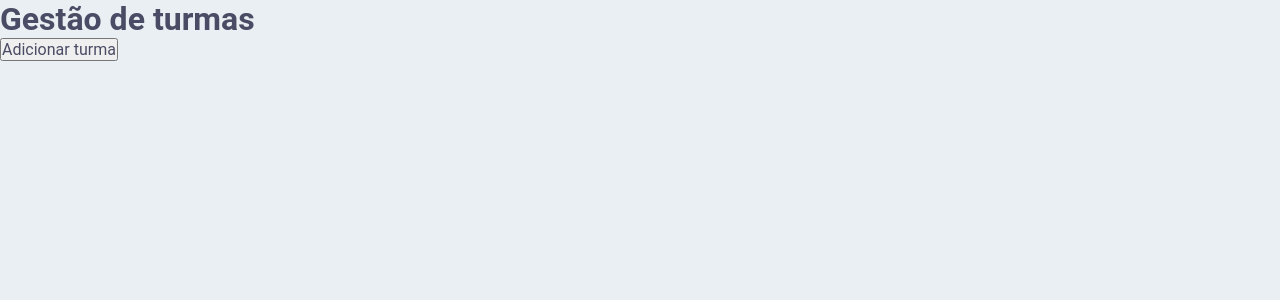
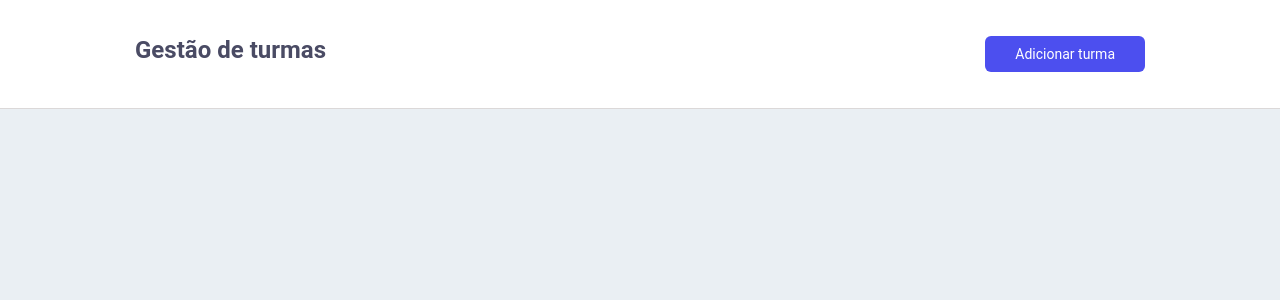
Before and after one commit to edersonrdg/class-manager, a React (Create React App) app in the folder frontend/: page / in a window 1280 px wide. Shown: the top 300 px of the page. Built offline with nearby package versions, Linux system fonts and the light colour scheme.

Commit message:
styles(frontend): Header component

```diff
--- a/frontend/src/components/Header/styles.ts
+++ b/frontend/src/components/Header/styles.ts
@@ -1,3 +1,22 @@
 import styled from 'styled-components';
 
-export const Container = styled.div``;
+export const Container = styled.div`
+    display: flex;
+    justify-content: space-between;
+    padding: 36px 135px;
+    background-color: #ffffff;
+    border-bottom: #dbd8d8 1px solid;
+
+    h1 {
+        font-size: 24px;
+    }
+
+    button {
+        background-color: #4c4fef;
+        color: #ffffff;
+        font-size: 14px;
+        border: none;
+        border-radius: 6px;
+        padding: 10px 30px;
+    }
+`;
```
